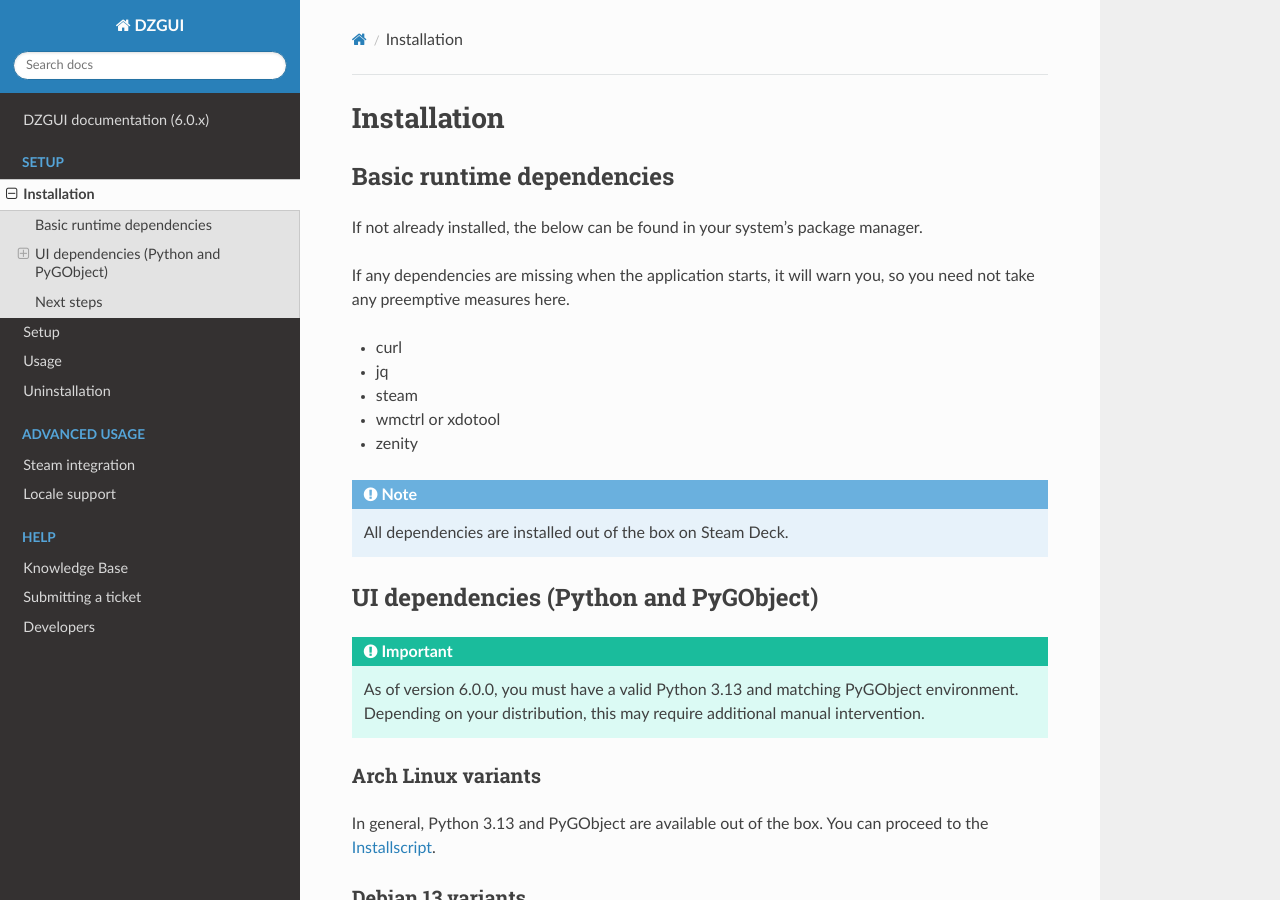
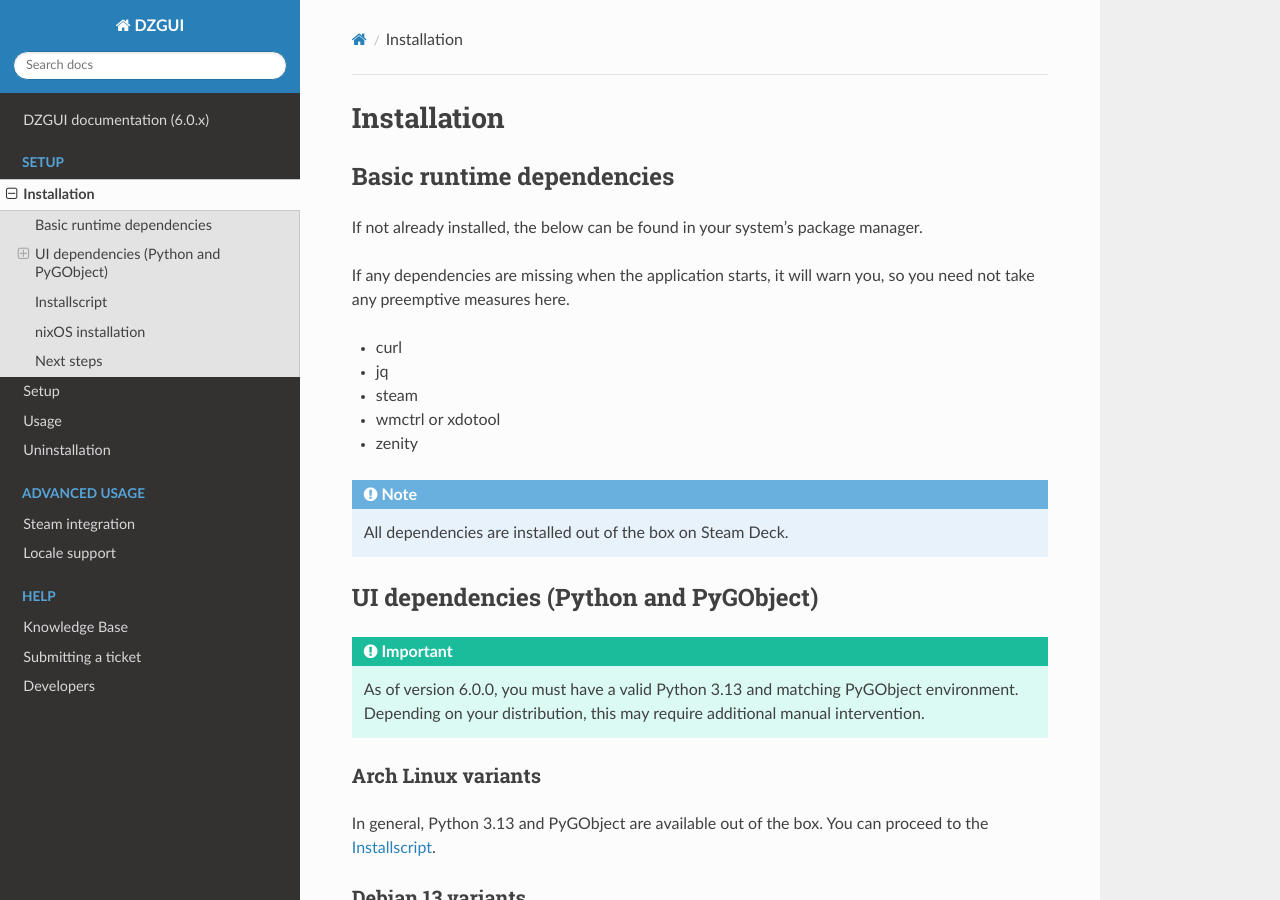
Before and after one commit to aclist/dzgui-docs, a Sphinx documentation site: the page built from source/installation.rst, in a window 1280 px wide and 900 px high. Built offline with Sphinx 7.4.7 and the Read the Docs theme 3.1.0, drawn with Linux system fonts in a browser that asks for light colours.

Commit message:
fix: heading nesting levels

```diff
--- a/source/installation.rst
+++ b/source/installation.rst
@@ -24,17 +24,17 @@
     Depending on your distribution, this may require additional manual intervention.
 
 Arch Linux variants
-_________________________
+^^^^^^^^^^^^^^^^^^^^^^
 In general, Python 3.13 and PyGObject are available out of the box.
 You can proceed to the :ref:`Installscript`.
 
 Debian 13 variants
-_________________________
+^^^^^^^^^^^^^^^^^^^^^^^
 Python 3.13 and PyGObject are available out of the box. No additional steps are necessary.
 You can proceed to the :ref:`Installscript`.
 
 Fedora 43 variants
-_________________________
+^^^^^^^^^^^^^^^^^^^^^^^
 Fedora 43 ships with a newer version of Python (3.14), so you must set up Python 3.13 in its own
 virtual environment (venv) to prevent it from conflicting with the system package.
 
@@ -47,7 +47,7 @@
 .. include:: venv.rst
 
 Ubuntu 24
-_________________________
+^^^^^^^^^^^^^^^^^^^^^^
 Ubuntu ships with an older version of Python (3.12). You must install additional dependencies.
 Add the PPA below to add Python 3.13 to your sources:
 
@@ -64,7 +64,7 @@
 .. include:: venv.rst
 
 Installscript
-^^^^^^^^^^^^^^^^^^^^^^^
+-----------------------
 
 Invoke the command below from a terminal. This script fetches the main DZGUI script from the repository,
 makes it executable, and launches DZGUI's first-time setup. After running this installscript, you will
@@ -75,7 +75,7 @@
     curl -s "https://codeberg.org/aclist/dztui/raw/branch/dzgui/install.sh" | bash
 
 nixOS installation
-^^^^^^^^^^^^^^^^^^^
+----------------------
 Two packages are independently maintained by other contributors. Each takes a slightly different approach.
 nixOS packages are standalone and do not require cloning the git repository.
 
```
